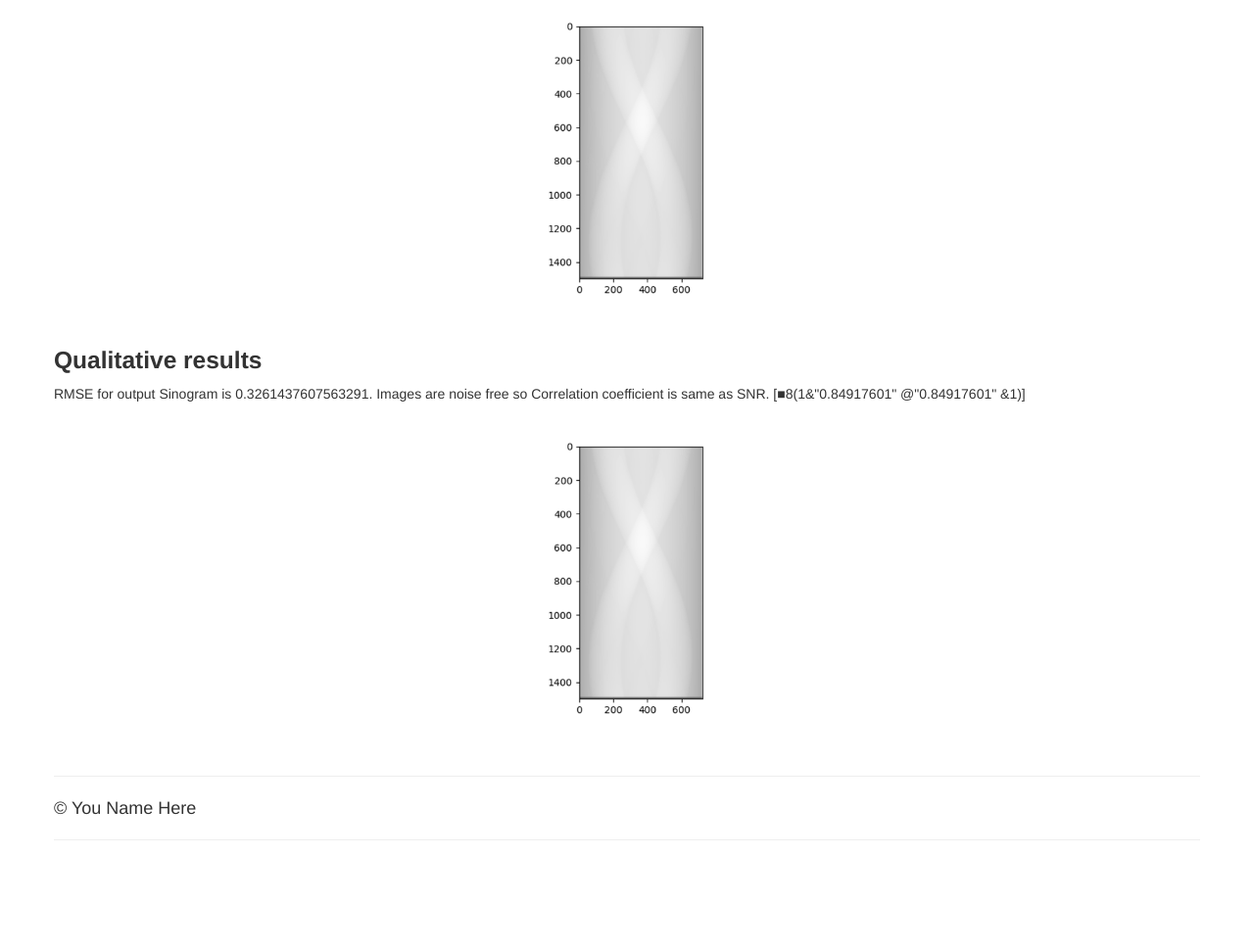
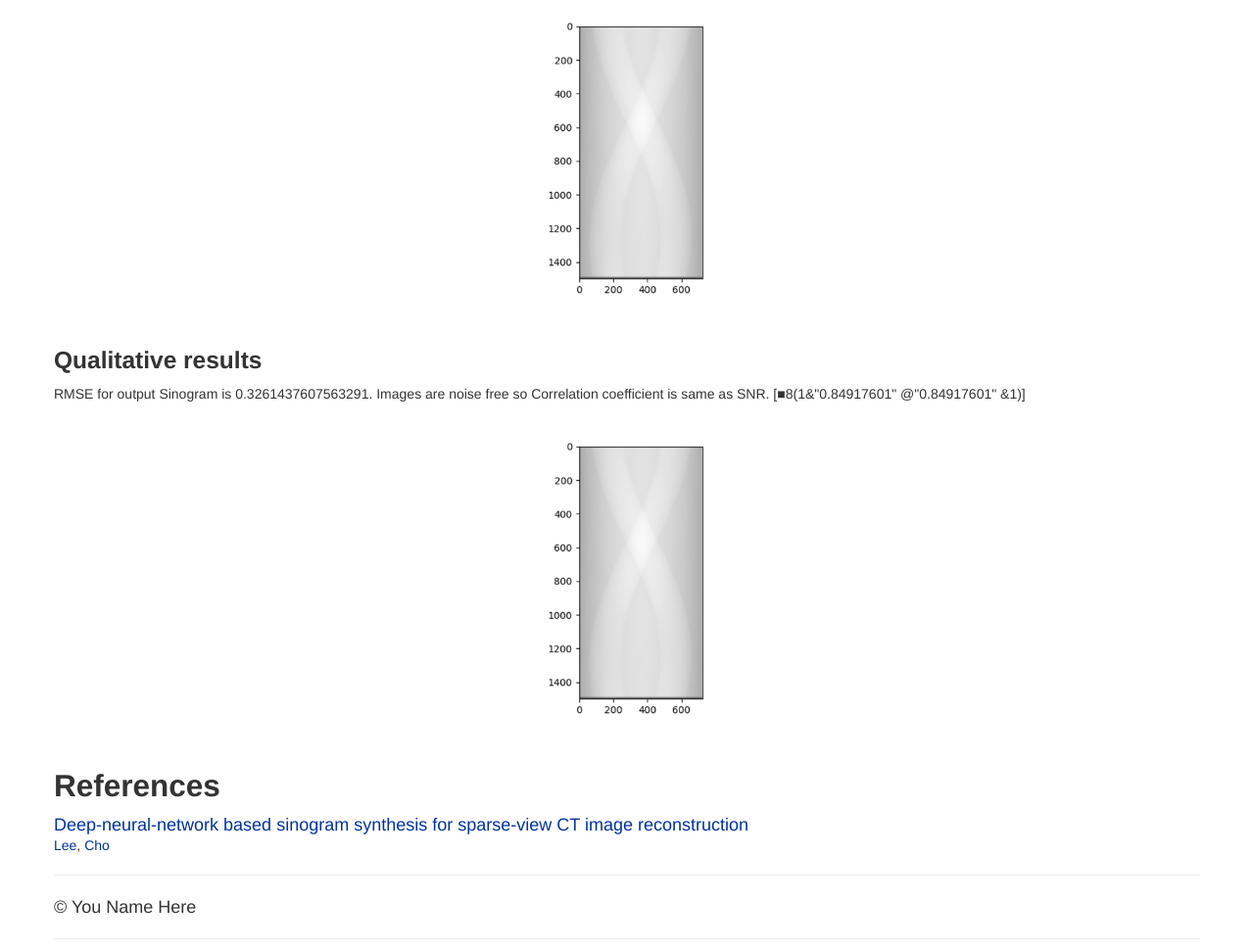
Before and after one commit to Swapneel7/Swapneel7.github.io, a plain HTML site: page index.html in a window 1280 px wide. Shown: the part 1200-2171 px from the top of the page at 98% size. Before the commit the page ends 2128 px from the top, so only its background shows below. Drawn offline with Linux system fonts and the light colour scheme; files that its build step writes are made by us from their sources.

Commit message:
Add files via upload
Added reference link and pdf

```diff
--- a/index.html
+++ b/index.html
@@ -97,6 +97,15 @@ Images are noise free so Correlation coefficient is same as SNR.
 </div>
 <br><br>
 
+<div class="container sec">
+<h2>References</h2>
+<a href="SinogramSynthesis_cho.pdf" style="font-size:18px">Deep-neural-network based sinogram synthesis for sparse-view CT image reconstruction</a><br>
+
+<a href="https://arxiv.org/ftp/arxiv/papers/1803/1803.00694.pdf/">Lee</a>, <a href="https://arxiv.org/ftp/arxiv/papers/1803/1803.00694.pdf/">Cho</a><br>
+
+</div>
+
+
 
 
 
```
Also changed, not shown: Loss1_3D_L2norm.png (added), Loss2_3D_Unet_SSIM.png (added), OriginalValidation.png (added), gradientFIlterBank.jpg (added), ground Truth.png (added), sparseUpsampledInput.png (added), sparseValidation.png (added), 1 other file.
